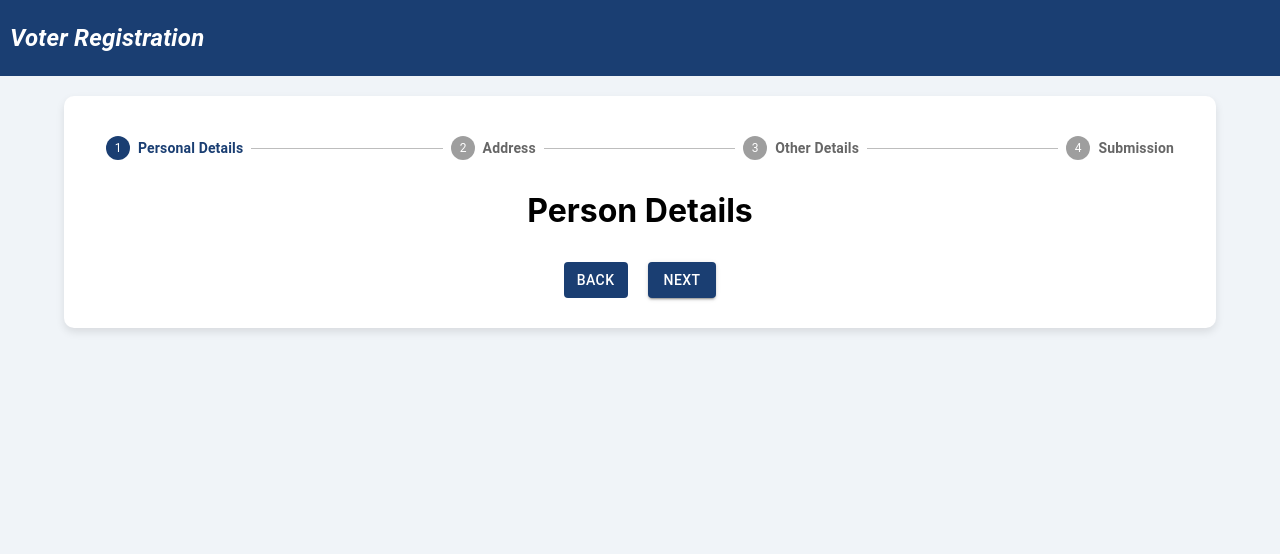
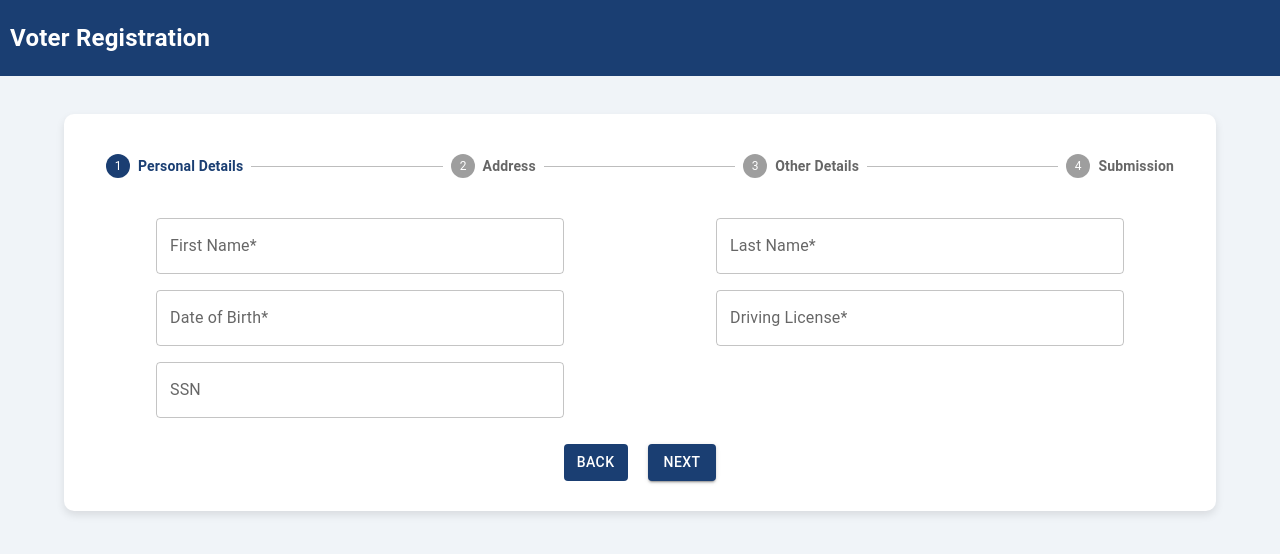
Before and after one commit to kbhargavachaitanya003/Voter-Registration, a React (Create React App) app in the folder frontend/: page /consent in a window 1280 px wide. Both pictures are taken after a click on the button "BACK". Shown: the top 554 px of the page. Built offline with nearby package versions, Linux system fonts and the light colour scheme.

Commit message:
Person Details frontend completed

```diff
--- a/frontend/package.json
+++ b/frontend/package.json
@@ -6,6 +6,7 @@
     "@emotion/react": "^11.11.4",
     "@emotion/styled": "^11.11.5",
     "@mui/material": "^5.15.20",
+    "@mui/x-date-pickers": "^7.7.0",
     "@tanstack/react-query": "^5.45.1",
     "@testing-library/jest-dom": "^5.17.0",
     "@testing-library/react": "^13.4.0",
@@ -15,6 +16,7 @@
     "@types/react": "^18.3.3",
     "@types/react-dom": "^18.3.0",
     "axios": "^1.7.2",
+    "dayjs": "^1.11.11",
     "react": "^18.3.1",
     "react-dom": "^18.3.1",
     "react-hook-form": "^7.52.0",
--- a/frontend/src/App.css
+++ b/frontend/src/App.css
@@ -20,7 +20,6 @@ html {
 
 .header {
   margin-left: 10px !important;
-  font-style: italic;
   font-weight: bold !important;
   align-self: flex-start;
   font-size: x-large !important;
--- a/frontend/src/App.tsx
+++ b/frontend/src/App.tsx
@@ -4,6 +4,7 @@ import './App.css';
 import VoterRegistration from './Routes/VoterRegistration';
 import { Typography } from '@mui/material';
 import Instructions from './Routes/Instructions';
+import Submission from './Routes/Submission';
 
 function App() {
   return (
@@ -14,6 +15,7 @@ function App() {
         </div>
         <Routes>
           <Route path="/" element={<Instructions />} />
+          <Route path='/submitted' element={<Submission />} />
           <Route path="/*" element={<VoterRegistration />} />
         </Routes>
       </Router>
--- /dev/null
+++ b/frontend/src/Components/types.ts
@@ -0,0 +1,7 @@
+export interface PersonalDetailsData {
+    firstName: string;
+    lastName: string;
+    dob: any;
+    dl: number;
+    ssn: number;
+}
--- a/frontend/src/Routes/PersonalDetails.tsx
+++ b/frontend/src/Routes/PersonalDetails.tsx
@@ -1,29 +1,156 @@
-import React from 'react'
-import { Box, Button } from '@mui/material'
-import { useNavigate } from 'react-router-dom'
+import React from 'react';
+import { Box, Button, TextField, FormControl, FormGroup, Grid } from '@mui/material';
+import { useNavigate } from 'react-router-dom';
+import { useForm, Controller } from 'react-hook-form';
+import { PersonalDetailsData } from '../Components/types';
+import useStore from '../Store/Store';
+import { AdapterDayjs } from '@mui/x-date-pickers/AdapterDayjs';
+import { LocalizationProvider } from '@mui/x-date-pickers/LocalizationProvider';
+import { DatePicker } from '@mui/x-date-pickers/DatePicker';
+import dayjs from 'dayjs';
+import '../Styles/PersonalDetails.css';
 
-const PersonalDetails = () => {
+const PersonalDetails: React.FC = () => {
+  const { register, handleSubmit, formState, control, setError, clearErrors } = useForm<PersonalDetailsData>();
+  const { errors } = formState;
   const navigate = useNavigate();
+  const setPersonalDetails = useStore(state => state.setPersonalDetails);
+  const PersonalDetails = useStore(state => state.personalDetails);
 
   const handleBackPersonalDetails = () => {
     navigate('/');
-  }
+  };
 
   const handleNextPersonalDetails = () => {
     navigate('/consent');
+  };
+
+  const onSubmit = (data: any) => {
+    const today = dayjs();
+    const birthDate = dayjs(data.dob);
+    const age = today.diff(birthDate, 'year');
+
+    if (age < 18) {
+      setError('dob', {
+        type: 'manual',
+        message: 'You are not eligible'
+      });
+    } else {
+      clearErrors('dob');
+      const formattedDate = birthDate.format('MM/DD/YYYY');
+      data.dob = formattedDate;
+      setPersonalDetails(data);
+      handleNextPersonalDetails();
     }
+  };
 
   return (
-    <div>
-      <h1>Person Details</h1>
+    <form onSubmit={handleSubmit(onSubmit)} noValidate className='per-form'>
+      <FormControl fullWidth>
+        <FormGroup>
+          <Grid container spacing={2}>
+            <Grid item xs={12} sm={6}>
+              <TextField
+                variant='outlined'
+                className='per-detail'
+                defaultValue={PersonalDetails?.firstName || ''}
+                label={errors.firstName?.message || 'First Name*'}
+                {...register('firstName', {
+                  required: {
+                    value: true,
+                    message: 'First Name is required'
+                  }
+                })}
+                error={!!errors.firstName}
+              />
+            </Grid>
+            <Grid item xs={12} sm={6}>
+              <TextField
+                variant='outlined'
+                className='per-detail'
+                defaultValue={PersonalDetails?.lastName || ''}
+                label={errors.lastName?.message || 'Last Name*'}
+                {...register('lastName', {
+                  required: {
+                    value: true,
+                    message: 'Last Name is required'
+                  }
+                })}
+                error={!!errors.lastName}
+              />
+            </Grid>
+            <Grid item xs={12} sm={6}>
+              <LocalizationProvider dateAdapter={AdapterDayjs}>
+                <Controller
+                  name='dob'
+                  control={control}
+                  defaultValue={PersonalDetails?.dob ? dayjs(PersonalDetails.dob) : null}
+                  rules={{ required: 'Date is required' }}
+                  render={({ field }) => (
+                    <DatePicker
+                      {...field}
+                      label={typeof errors.dob?.message === 'string' ? errors.dob.message : 'Date of Birth*'}
+                      value={field.value || null}
+                      onChange={(date) => field.onChange(date)}
+                      slotProps={{
+                        textField: {
+                          className: 'per-detail',
+                          error: !!errors.dob,
+                          helperText: errors.dob?.message === 'You are not eligible' ? 'Your age must be 18 years and above' : ''
+                        }
+                      }}
+                    />
+                  )}
+                />
+              </LocalizationProvider>
+            </Grid>
+            <Grid item xs={12} sm={6}>
+              <TextField
+                label={errors.dl?.message || 'Driving License*'}
+                variant='outlined'
+                className='per-detail'
+                defaultValue={PersonalDetails?.dl || ''}
+                {...register('dl', {
+                  required: {
+                    value: true,
+                    message: 'Driving License is required'
+                  },
+                  pattern: {
+                    value: /^[0-9]{6}$/,
+                    message: 'Invalid Driving License'
+                  }
+                })}
+                error={!!errors.dl}
+                helperText={errors.dl?.message === 'Invalid Driving License' ? 'Driving License Should be a 6-digit number' : ''}
+              />
+            </Grid>
+            <Grid item xs={12} sm={6}>
+              <TextField
+                label={errors.ssn?.message || 'SSN'}
+                variant='outlined'
+                className='per-detail'
+                defaultValue={PersonalDetails?.ssn || ''}
+                {...register('ssn', {
+                  pattern: {
+                    value: /^[0-9]{3}-[0-9]{3}-[0-9]{4}$/,
+                    message: 'Invalid SSN'
+                  }
+                })}
+                error={!!errors.ssn}
+                helperText={errors.ssn ? 'SSN Should be in the format xxx-xxx-xxxx (all numbers)' : ''}
+              />
+            </Grid>
+          </Grid>
           <Box mt={2}>
             <Button onClick={handleBackPersonalDetails}>Back</Button>
-        <Button variant="contained" color="primary" onClick={handleNextPersonalDetails}>
+            <Button variant='contained' color='primary' type='submit'>
               Next
             </Button>
           </Box>
-    </div>
-  )
-}
+        </FormGroup>
+      </FormControl>
+    </form>
+  );
+};
 
-export default PersonalDetails
+export default PersonalDetails;
--- a/frontend/src/Routes/VoterRegistration.tsx
+++ b/frontend/src/Routes/VoterRegistration.tsx
@@ -5,7 +5,6 @@ import PersonalDetails from './PersonalDetails';
 import Address from './Address';
 import OtherDetails from './OtherDetails';
 import Summary from './Summary';
-import Submission from './Submission';
 import Consent from './Consent';
 import '../Styles/VoterRegistration.css'
 
@@ -65,7 +64,6 @@ const VoterRegistration = () => {
                 <Routes>
                   <Route path="/step/:stepId" element={getStepContent(activeStep)} />
                   <Route path="/consent" element={<Consent handleNext={handleNext} />} />
-                  <Route path="/submitted" element={<Submission />} />
                 </Routes>
               </StepContent>
             )}
@@ -77,7 +75,6 @@ const VoterRegistration = () => {
             <Routes>
               <Route path="/step/:stepId" element={getStepContent(activeStep)} />
               <Route path="/consent" element={<Consent handleNext={handleNext} />} />
-              <Route path="/submitted" element={<Submission />} />
             </Routes>
           </div>
         )}
--- /dev/null
+++ b/frontend/src/Store/Store.ts
@@ -0,0 +1,14 @@
+import { create } from "zustand";
+import { PersonalDetailsData } from "../Components/types";
+
+interface RegistrationState {
+    personalDetails: PersonalDetailsData | null;
+    setPersonalDetails: (personalDetails: PersonalDetailsData) => void;
+}
+
+const useStore = create<RegistrationState>((set) => ({
+    personalDetails: null,
+    setPersonalDetails: (personalDetails) => set({ personalDetails })
+}));
+
+export default useStore;
--- a/frontend/src/Styles/Instructions.css
+++ b/frontend/src/Styles/Instructions.css
@@ -17,7 +17,6 @@
 
 .inst-header{
     margin-left: 10px !important;
-    font-style: italic;
     font-weight: bold !important;
     font-size: x-large !important;
     color: #1A3E72 !important;
--- /dev/null
+++ b/frontend/src/Styles/PersonalDetails.css
@@ -0,0 +1,7 @@
+.per-form{
+    margin-top: 30px;
+}
+
+.per-detail{
+    width: 75% !important;
+}
--- a/frontend/src/Styles/VoterRegistration.css
+++ b/frontend/src/Styles/VoterRegistration.css
@@ -1,5 +1,5 @@
 .registration-container {
-    margin-top: 20px;
+  margin-top: 3%;
   background-color: #ffffff;
   max-height: 550px;
   overflow-y: auto;
@@ -39,7 +39,7 @@
     color: #ff6f61 !important;
   } */
 
-  .MuiSvgIcon-root-MuiStepIcon-root.Mui-completed{
+.MuiSvgIcon-root-MuiStepIcon-root.Mui-completed {
   color: #4caf50 !important;
 }
 
@@ -48,7 +48,7 @@
 }
 
 .css-1u4zpwo-MuiSvgIcon-root-MuiStepIcon-root.Mui-active {
-    color: #1a3e72  !important;
+  color: #1a3e72 !important;
 }
 
 .MuiButton-root {
```
Also changed, not shown: 1 other file (tests, documents, lock files or other folders). Lines whose indentation alone changed are shown as unchanged.
